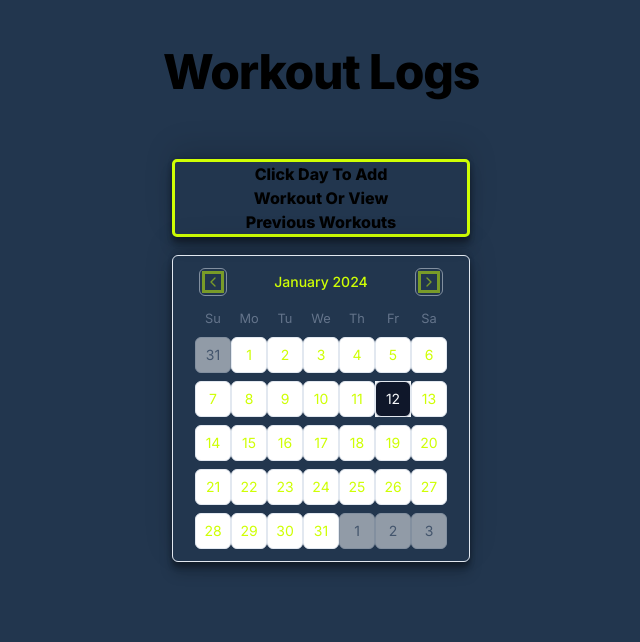
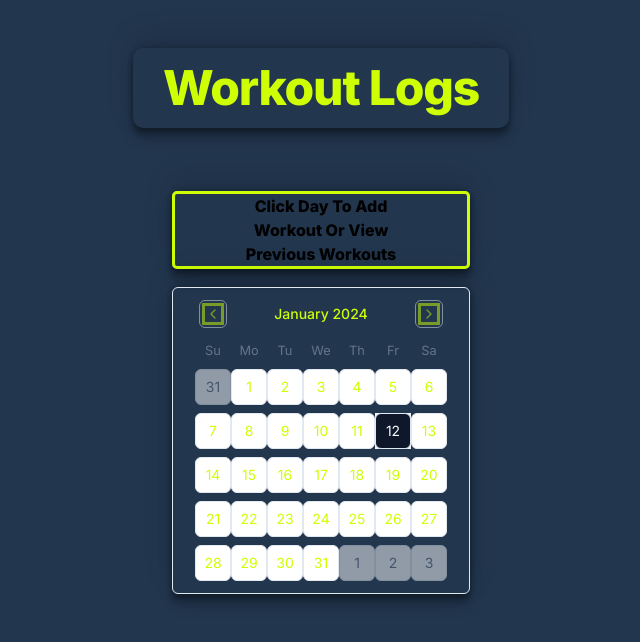
Before and after one commit to LRSORRENTI/workout-logs, a Next.js app: page / in a window 1280 px wide. Shown: the top 642 px of the page, without its empty margins (323-963 px from the left). Built offline with nearby package versions, Linux system fonts and the light colour scheme.

Commit message:
added rem padding to main h1, simulating tailwind rem units

```diff
--- a/src/app/globals.css
+++ b/src/app/globals.css
@@ -97,3 +97,15 @@ h2 {
 body {
   background-color: #21354dfd;
 }
+
+.main-h1 {
+  color: #cfff04;
+  box-shadow: rgba(0, 0, 0, 0.25) 0px 5px 5px,
+    rgba(0, 0, 0, 0.12) 0px -12px 30px, rgba(0, 0, 0, 0.12) 0px 4px 6px,
+    rgba(0, 0, 0, 0.17) 0px 12px 13px, rgba(0, 0, 0, 0.09) 0px -3px 5px;
+  padding-top: 1rem;
+  padding-bottom: 1rem;
+  padding-left: 1.9rem;
+  padding-right: 1.9rem;
+  border-radius: 10px;
+}
--- a/src/app/layout.tsx
+++ b/src/app/layout.tsx
@@ -26,7 +26,7 @@ export default function RootLayout({
             disableTransitionOnChange
           >
         <nav className='flex justify-center'>
-          <h1>
+          <h1 className='main-h1'>
             Workout Logs
           </h1>
           {/* <ModeToggle/> */}
```
